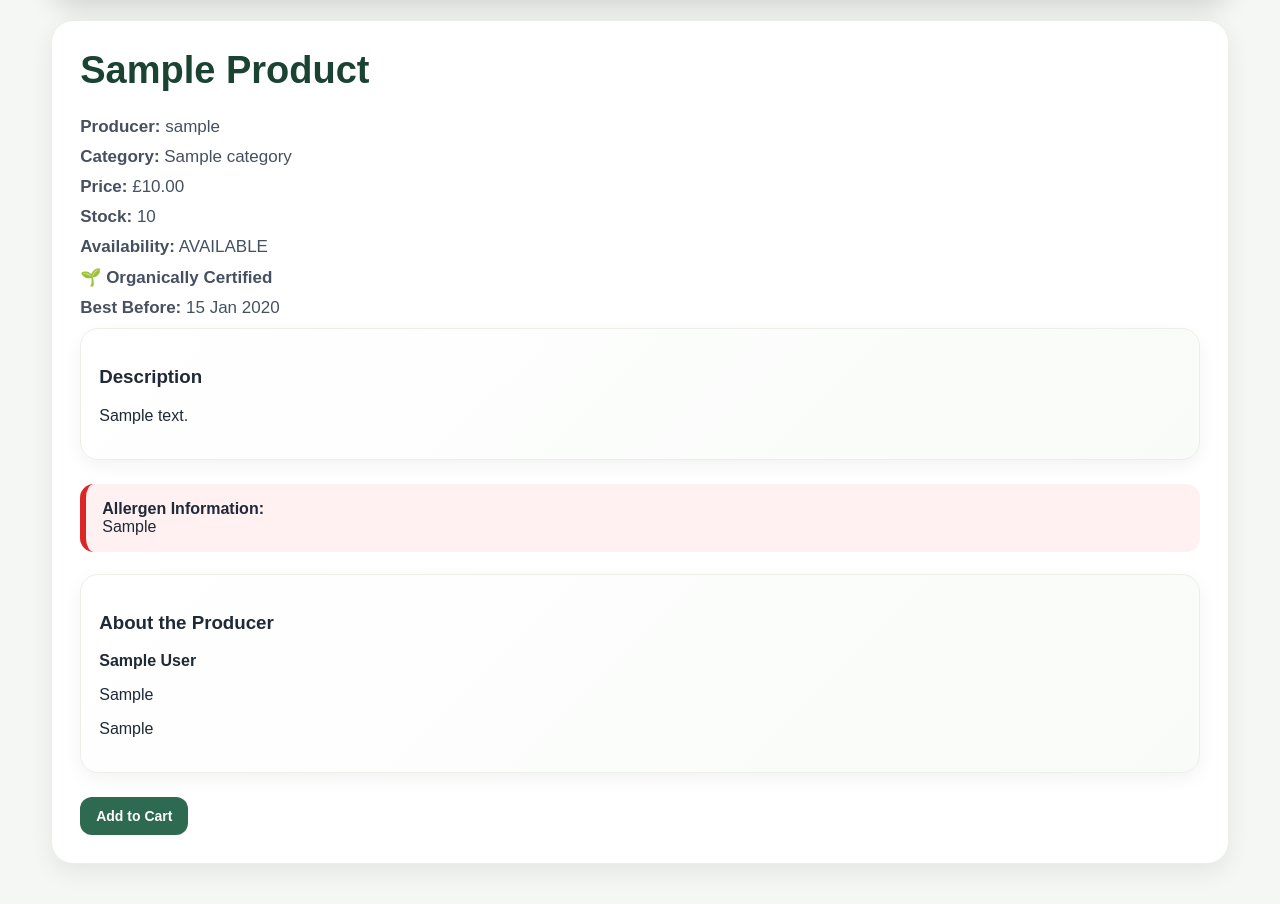
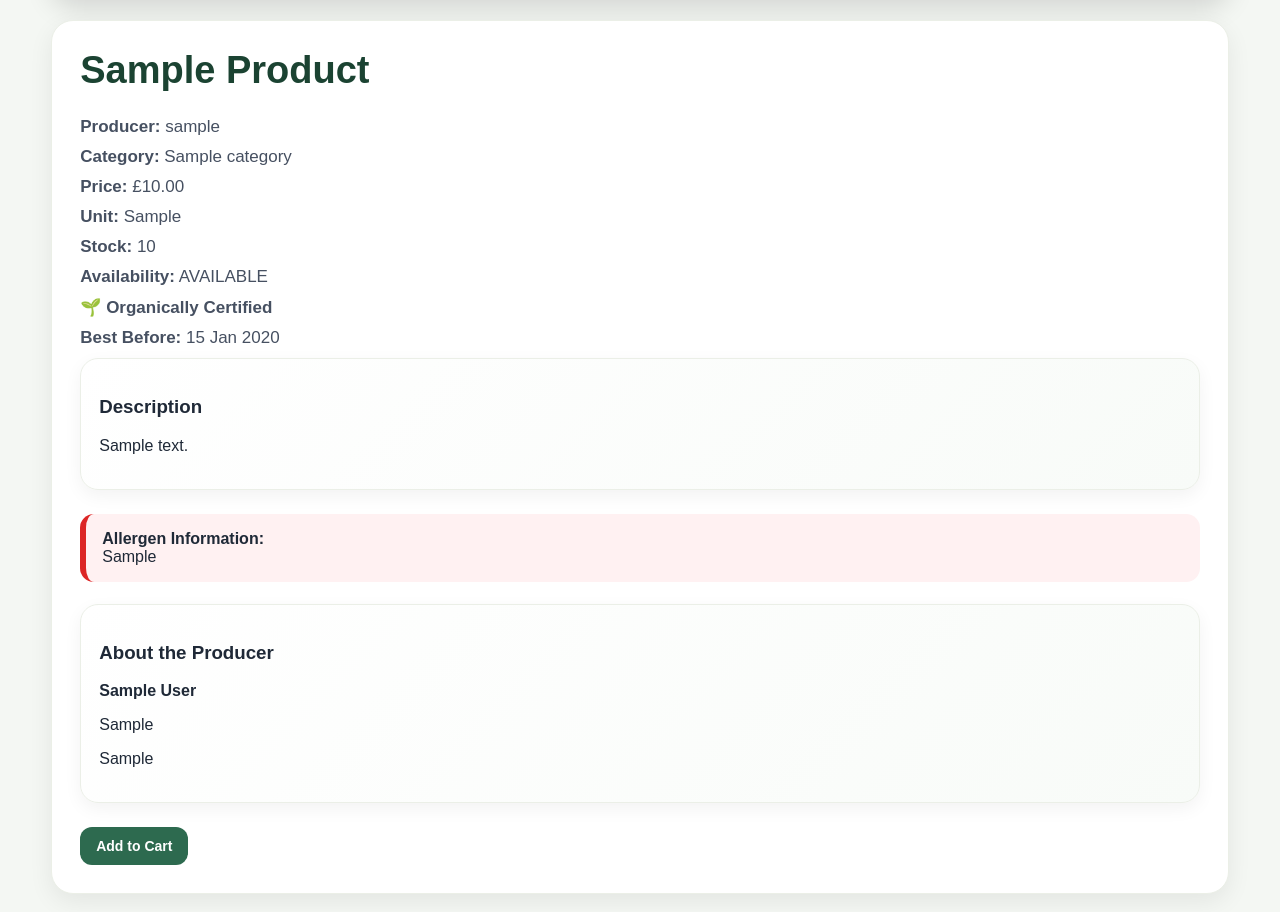
Before and after one commit to PATS0N8/bristol-marketplace1, a Django app: page /product/1/ in a window 1280 px wide. Shown: the part 416-1328 px from the top of the page. Before the commit the page ends 1307 px from the top, so only its background shows below. Run offline with Django 4.2, Linux system fonts and the light colour scheme; tables that the repository leaves empty hold one stand-in row (values such as "Sample post").

Commit message:
Sprint 3: added unit visibility

```diff
--- a/products/templates/products/producer_add_product.html
+++ b/products/templates/products/producer_add_product.html
@@ -38,6 +38,11 @@
         </p>
 
         <p>
+            <label><strong>Unit</strong></label><br>
+            <input type="text" name="unit" required style="width:100%;" placeholder="e.g. kg, dozen, bunch, litre">
+        </p>
+
+        <p>
             <label><strong>Stock Quantity</strong></label><br>
             <input type="number" name="stock_qty" min="0" required style="width:100%;">
         </p>
--- a/products/templates/products/product_detail.html
+++ b/products/templates/products/product_detail.html
@@ -12,6 +12,7 @@
     <p class="detail-row"><strong>Producer:</strong> {{ product.producer.username }}</p>
     <p class="detail-row"><strong>Category:</strong> {{ product.category.name }}</p>
     <p class="detail-row"><strong>Price:</strong> £{{ product.price_gbp }}</p>
+    <p class="detail-row"><strong>Unit:</strong> {{ product.unit }}</p>
     <p class="detail-row"><strong>Stock:</strong> {{ product.stock_qty }}</p>
     <p class="detail-row"><strong>Availability:</strong> {{ product.availability }}</p>
     {% if product.is_organic %}
--- a/products/views.py
+++ b/products/views.py
@@ -351,6 +351,7 @@ def producer_add_product(request):
                 name=request.POST.get("name", "").strip(),
                 description=request.POST.get("description", "").strip(),
                 price_gbp=Decimal(request.POST.get("price_gbp")),
+                unit=request.POST.get("unit", "").strip(),
                 stock_qty=int(request.POST.get("stock_qty")),
                 availability=request.POST.get("availability", "IN_STOCK"),
                 allergens=request.POST.get("allergens", "").strip(),
```
